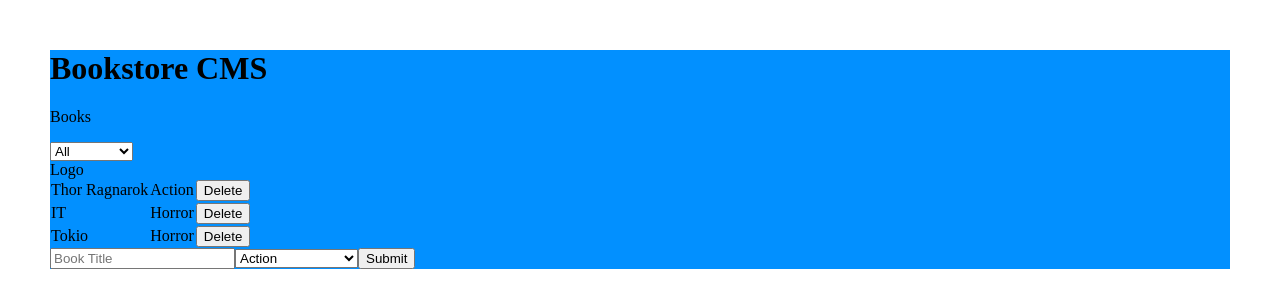
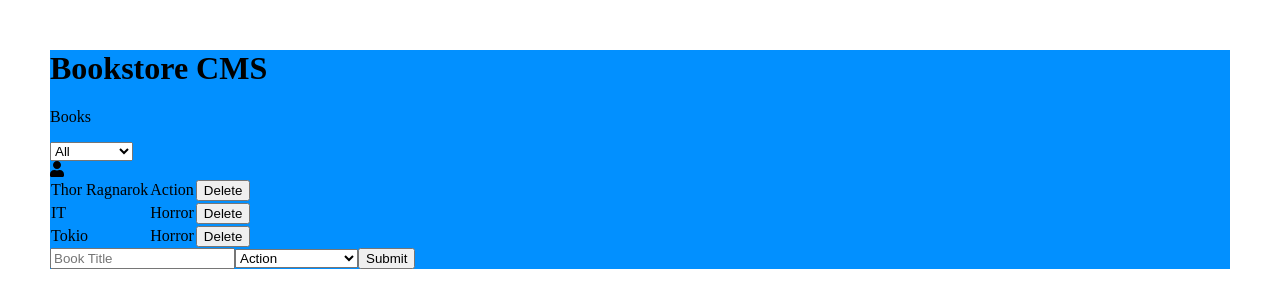
Before and after one commit to ansaryergesh/bookstore, a React (Create React App) app: page / in a window 1280 px wide. Shown: the top 308 px of the page. Built offline with nearby package versions, Linux system fonts and the light colour scheme.

Commit message:
adding library for fontAwesome

```diff
--- a/package.json
+++ b/package.json
@@ -3,6 +3,9 @@
   "version": "0.1.0",
   "private": true,
   "dependencies": {
+    "@fortawesome/fontawesome-svg-core": "^1.2.28",
+    "@fortawesome/free-solid-svg-icons": "^5.13.0",
+    "@fortawesome/react-fontawesome": "^0.1.9",
     "@testing-library/jest-dom": "^4.2.4",
     "@testing-library/react": "^9.5.0",
     "@testing-library/user-event": "^7.2.1",
@@ -11,6 +14,7 @@
     "prop-types": "^15.7.2",
     "react": "^16.13.0",
     "react-dom": "^16.13.0",
+    "react-icons": "^3.9.0",
     "react-redux": "^7.2.0",
     "react-scripts": "3.4.0",
     "redux": "^4.0.5"
--- a/src/containers/BooksList.js
+++ b/src/containers/BooksList.js
@@ -3,6 +3,8 @@
 import React from 'react';
 import { connect } from 'react-redux';
 import PropTypes from 'prop-types';
+import { faUser } from '@fortawesome/free-solid-svg-icons';
+import { FontAwesomeIcon } from '@fortawesome/react-fontawesome';
 import { filterChange, removeBook } from '../actions';
 import Book from '../components/Book';
 import CategoryFilter from '../components/CategoryFilter';
@@ -31,7 +33,9 @@
           <CategoryFilter filterChange={filterChange} />
         </div>
         <div className="rightBlock">
-          Logo
+          <div className="userLogo">
+            <FontAwesomeIcon icon={faUser} />
+          </div>
         </div>
       </div>
       <div className="bookLists">
```
Also changed, not shown: 1 other file (tests, documents, lock files or other folders).
